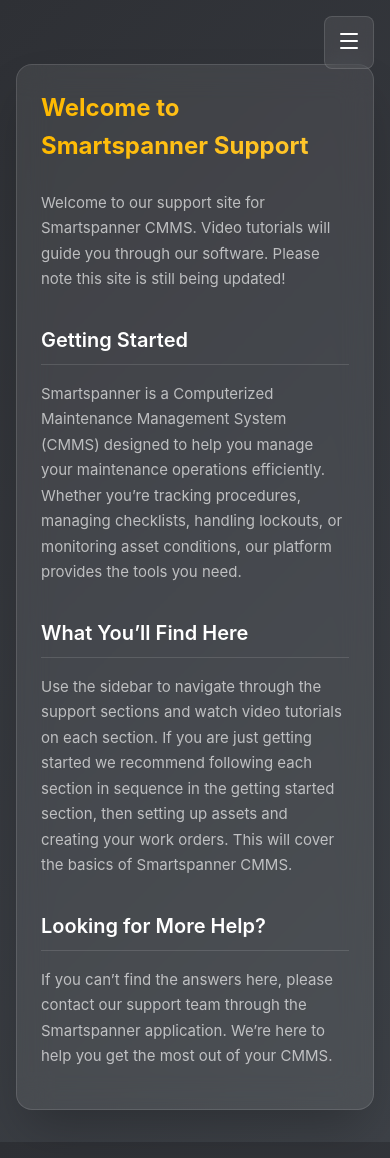
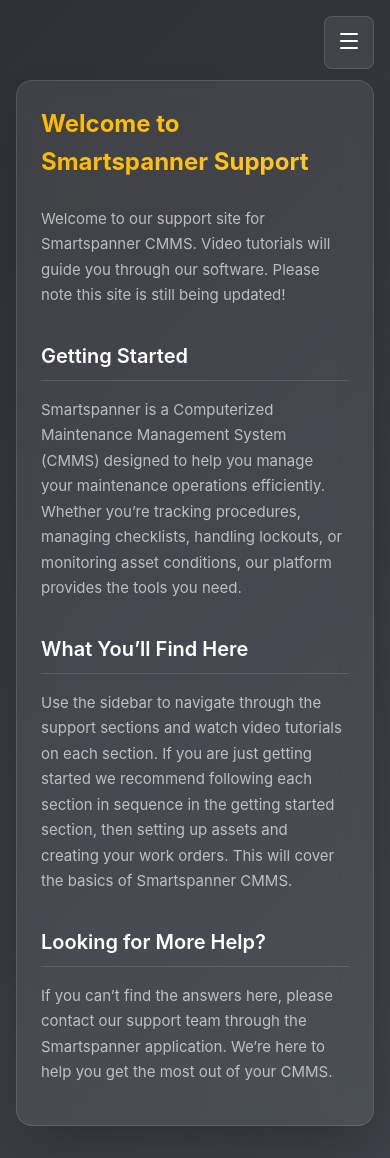
Before and after one commit to smartspanner/support-website, a Jekyll site: the page built from index.md, in a window 390 px wide. Built offline with Jekyll 4.4.1, drawn with Linux system fonts in a browser that asks for light colours.

Commit message:
style: increase mobile top padding to avoid burger menu overlap

```diff
--- a/assets/css/main.css
+++ b/assets/css/main.css
@@ -687,7 +687,7 @@
 
   .main-content {
     margin-left: 0;
-    padding: 4rem 1rem 2rem;
+    padding: 5rem 1rem 2rem;
   }
 
   .content-wrapper {
```
